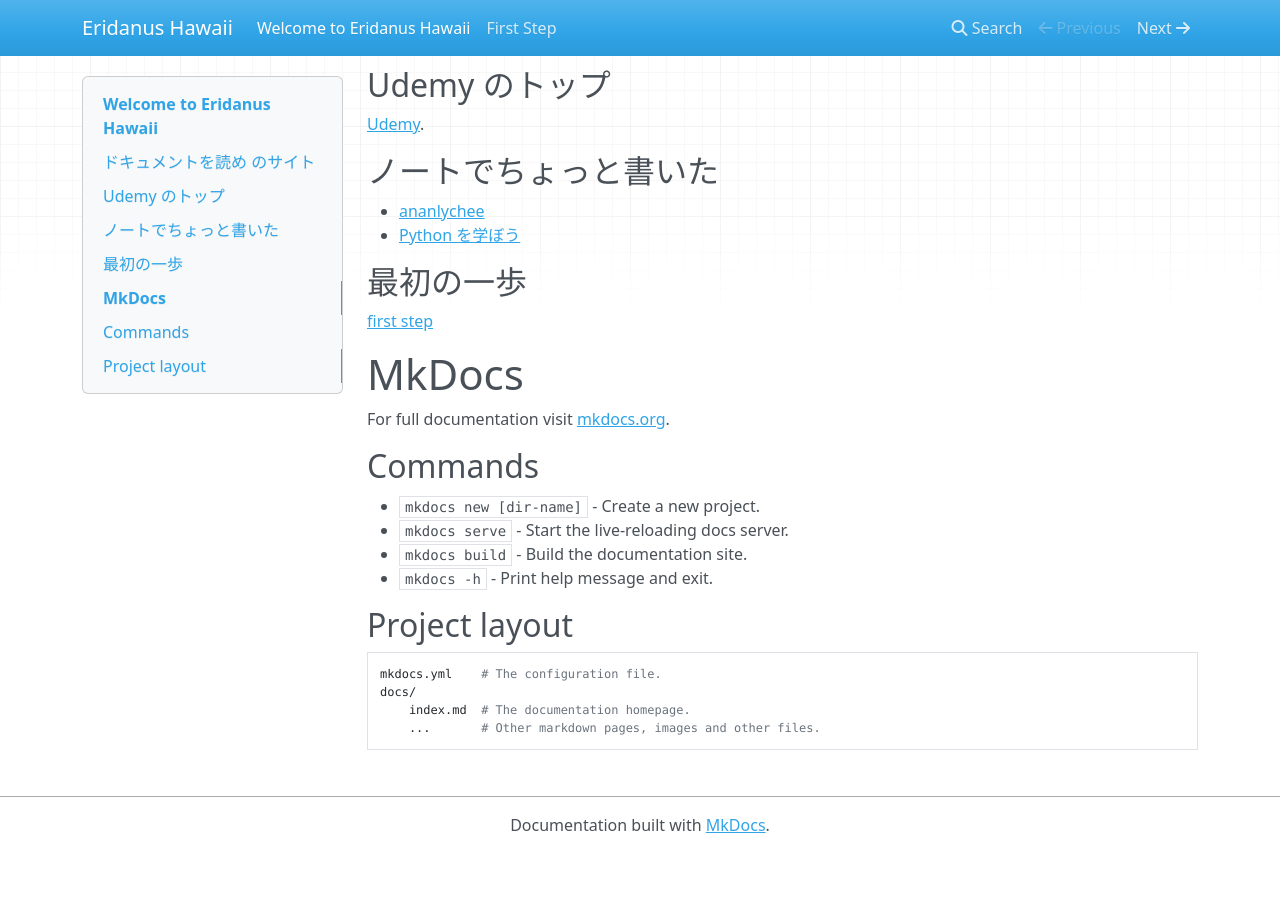
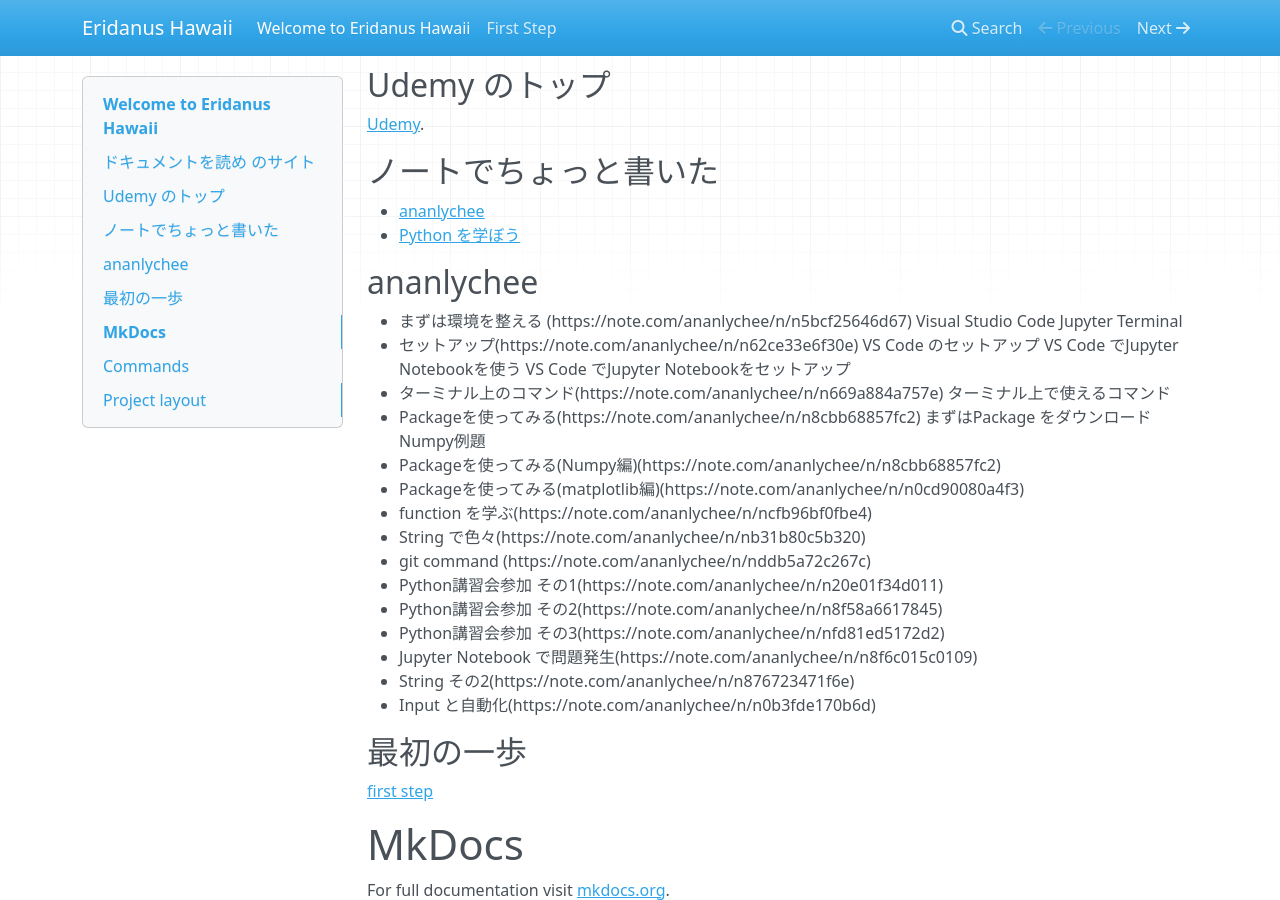
Before and after one commit to Eridanus-Hawaii/PythonTutorial, an MkDocs documentation site: the page built from book/docs/index.md, in a window 1280 px wide and 900 px high, scrolled down 195 px. Built offline with MkDocs 1.6.1, drawn with Linux system fonts in a browser that asks for light colours; nearby versions of some CDN libraries; before the commit the page ends 1048 px from its top, so only the background shows below that.

Commit message:
とりあえずアップデートした。

```diff
--- a/book/docs/index.md
+++ b/book/docs/index.md
@@ -13,6 +13,32 @@
 
 - [ananlychee](https://note.com/ananlychee/)
 - [Python を学ぼう](https://note.com/hanataaalk/m/m6f8bf3805b9d)
+
+## ananlychee
+- まずは環境を整える (https://note.com/ananlychee/n/n5bcf25646d67)
+Visual Studio Code
+Jupyter
+Terminal
+- セットアップ(https://note.com/ananlychee/n/n62ce33e6f30e)
+VS Code のセットアップ
+VS Code でJupyter Notebookを使う
+VS Code でJupyter Notebookをセットアップ
+- ターミナル上のコマンド(https://note.com/ananlychee/n/n669a884a757e)
+ターミナル上で使えるコマンド
+- Packageを使ってみる(https://note.com/ananlychee/n/n8cbb68857fc2)
+まずはPackage をダウンロード
+Numpy例題
+- Packageを使ってみる(Numpy編)(https://note.com/ananlychee/n/n8cbb68857fc2)
+- Packageを使ってみる(matplotlib編)(https://note.com/ananlychee/n/n0cd90080a4f3)
+- function を学ぶ(https://note.com/ananlychee/n/ncfb96bf0fbe4)
+- String で色々(https://note.com/ananlychee/n/nb31b80c5b320)
+- git command (https://note.com/ananlychee/n/nddb5a72c267c)
+- Python講習会参加 その1(https://note.com/ananlychee/n/n20e01f34d011)
+- Python講習会参加 その2(https://note.com/ananlychee/n/n8f58a6617845)
+- Python講習会参加 その3(https://note.com/ananlychee/n/nfd81ed5172d2)
+- Jupyter Notebook で問題発生(https://note.com/ananlychee/n/n8f6c015c0109)
+- String その2(https://note.com/ananlychee/n/n876723471f6e)
+- Input と自動化(https://note.com/ananlychee/n/n0b3fde170b6d)
 
 ## 最初の一歩
 [first step](first-step)
```
